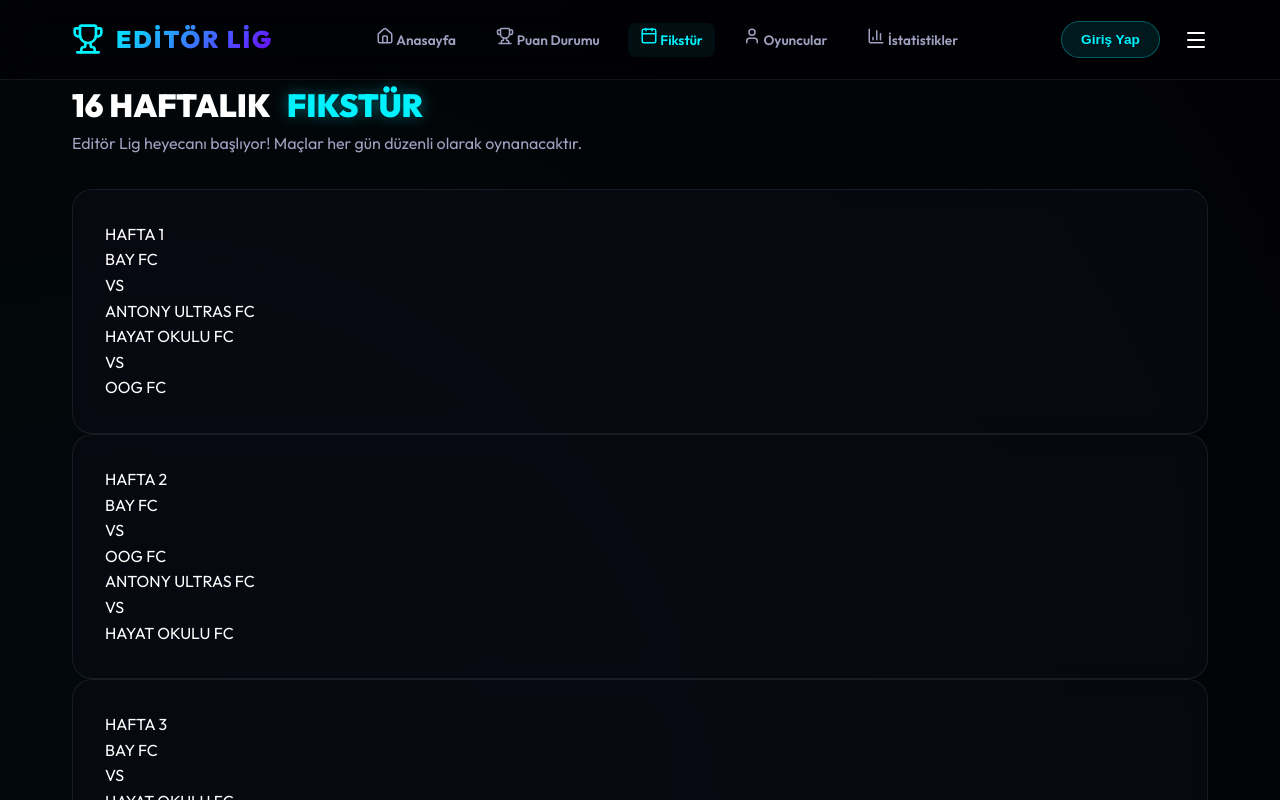
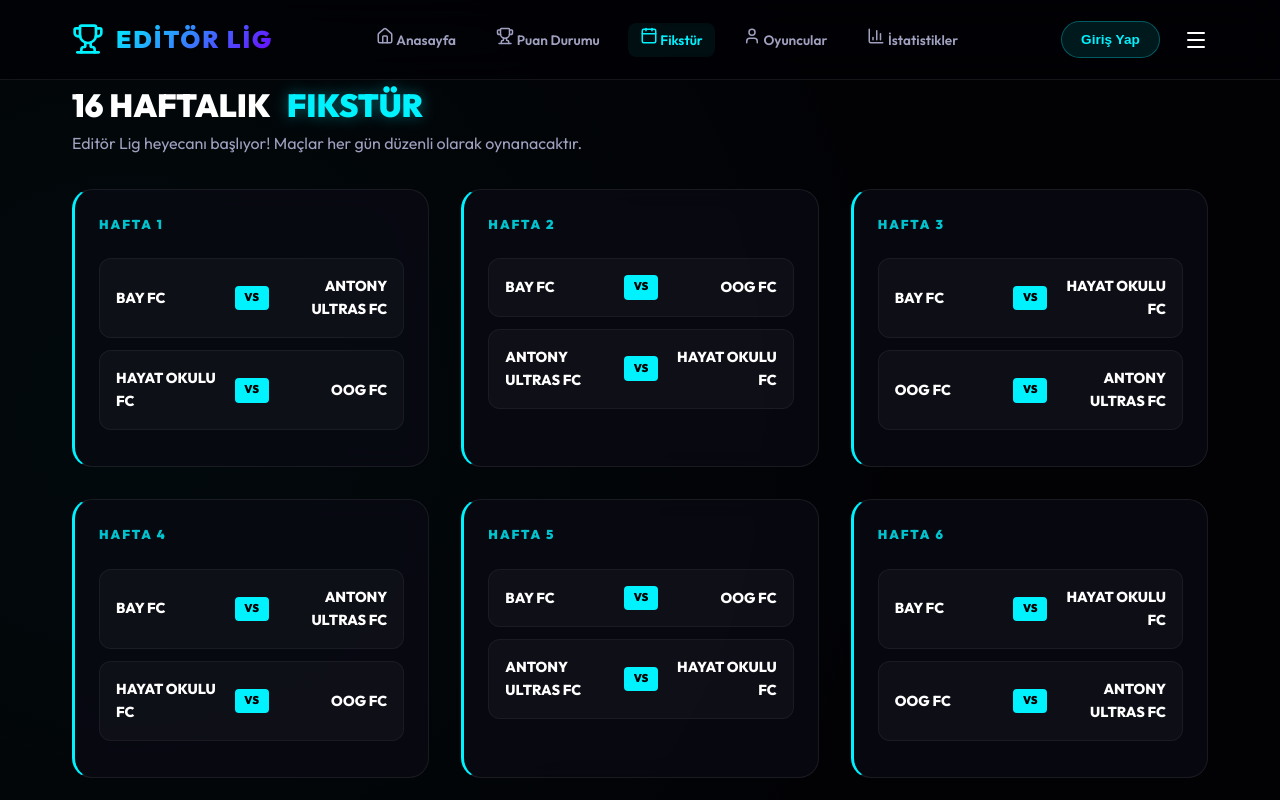
Before and after one commit to zeustrabzon61-collab/editor-lig-site, a React (Vite) app: page /fikstur in a window 1280 px wide. Shown: the top 800 px of the page. Built offline with nearby package versions, Linux system fonts and the light colour scheme.

Commit message:
Add files via upload

```diff
--- a/src/components/Hero.jsx
+++ b/src/components/Hero.jsx
@@ -32,8 +32,8 @@ const Hero = () => {
             <p>Haftalık Lig</p>
           </div>
           <div className="h-stat-item">
-            <h3 className="neon-text">32</h3>
-            <p>Büyük Maç</p>
+            <h3 className="neon-text">16</h3>
+            <p>MAÇ</p>
           </div>
         </div>
       </div>
--- a/src/index.css
+++ b/src/index.css
@@ -621,6 +621,65 @@ body {
   color: var(--accent-primary);
 }
 
+/* Fixtures */
+.fixtures-grid {
+  display: grid;
+  grid-template-columns: repeat(auto-fill, minmax(300px, 1fr));
+  gap: 2rem;
+  margin-top: 2rem;
+}
+
+.fixture-card {
+  border-left: 3px solid var(--accent-primary);
+  padding: 1.5rem !important;
+}
+
+.fixture-week {
+  font-weight: 900;
+  color: var(--accent-primary);
+  font-size: 0.8rem;
+  letter-spacing: 2px;
+  margin-bottom: 1.5rem;
+  opacity: 0.8;
+}
+
+.match-row {
+  display: flex;
+  align-items: center;
+  justify-content: space-between;
+  background: rgba(255, 255, 255, 0.03);
+  padding: 1rem;
+  border-radius: 12px;
+  margin-bottom: 0.75rem;
+  border: 1px solid rgba(255, 255, 255, 0.05);
+  transition: all 0.3s ease;
+}
+
+.match-row:hover {
+  background: rgba(0, 242, 255, 0.05);
+  border-color: rgba(0, 242, 255, 0.2);
+}
+
+.match-team {
+  font-weight: 700;
+  font-size: 0.9rem;
+  flex: 1;
+}
+
+.match-team:last-child {
+  text-align: right;
+}
+
+.match-score {
+  background: var(--accent-primary);
+  color: black;
+  font-weight: 900;
+  padding: 0.2rem 0.6rem;
+  border-radius: 4px;
+  font-size: 0.7rem;
+  margin: 0 1rem;
+}
+
 @media (max-width: 1024px) {
   .home-grid { grid-template-columns: 1fr; }
   .hero-stats { gap: 2rem; flex-wrap: wrap; }
```
